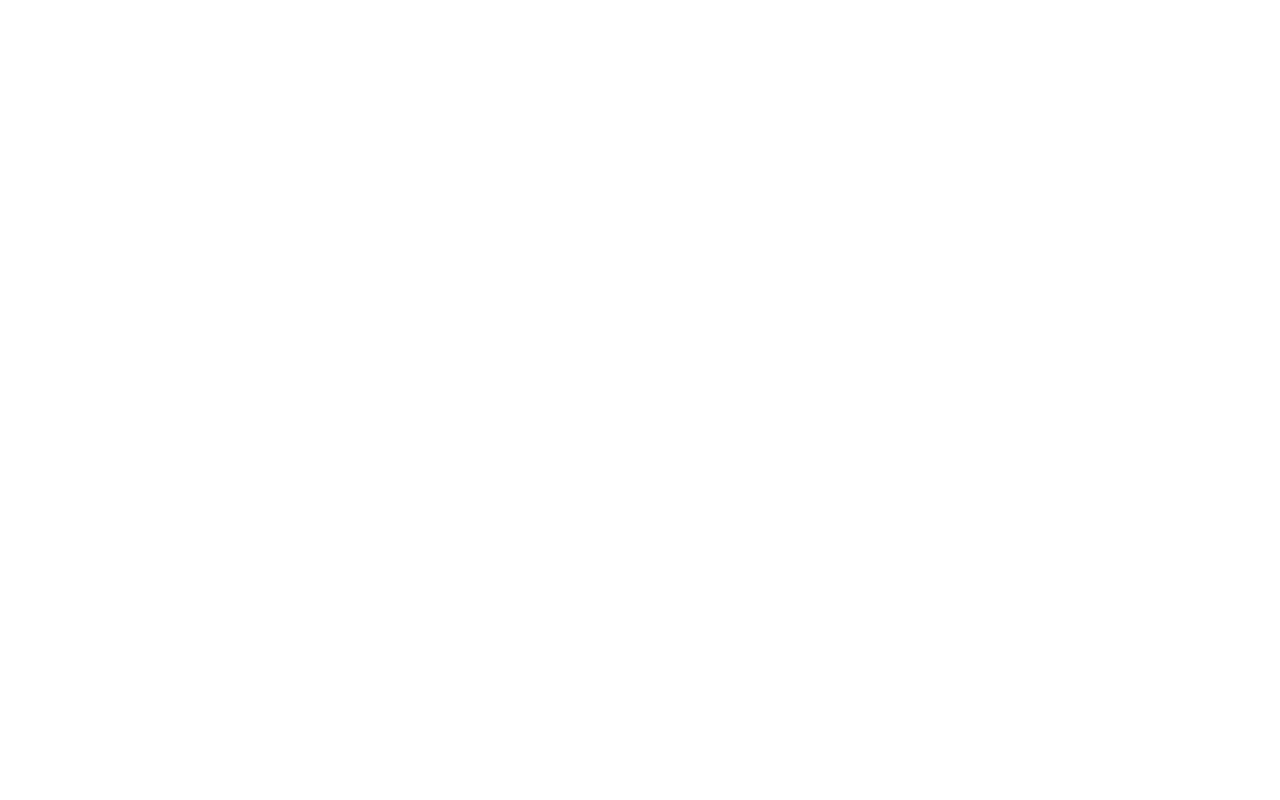
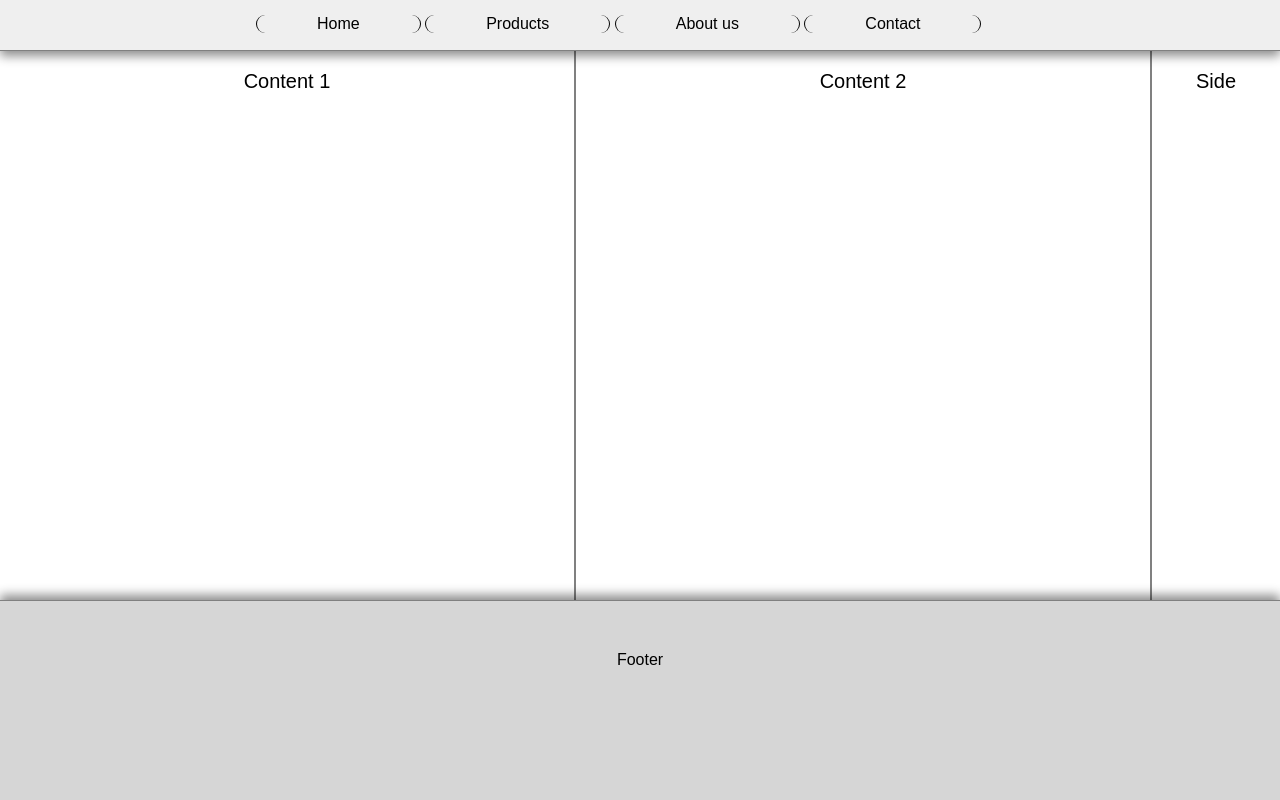
Before and after one commit to JoseLeonTM/html-css-exercises, a website: page 81/81.html in a window 1280 px wide. Drawn offline with Linux system fonts and the light colour scheme.

Commit message:
Finished exercise 81

```diff
--- a/81/81.html
+++ b/81/81.html
@@ -5,6 +5,23 @@
     <link rel="stylesheet" type="text/css" href="81.css"/>
 </head>
 <body>
-
+<header>
+    <nav>
+        <ul>
+            <li>Home</li>
+            <li>Products</li>
+            <li>About us</li>
+            <li>Contact</li>
+        </ul>
+    </nav>
+</header>
+<div id="content">
+    <section>Content 1</section>
+    <section>Content 2</section>
+    <aside>Side</aside>
+</div>
+<footer>
+Footer
+</footer>
 </body>
 </html>
--- a/81/81.scss
+++ b/81/81.scss
@@ -1,3 +1,70 @@
-body{
+html,body{
+  height:100%;
+  margin:0;
+  padding:0;
+  font-family: arial;
 
 }
+$gray: #d6d6d6;
+header{
+  height:50px;
+  border-bottom:1px solid gray;
+  position:absolute;
+  top:0;
+  width:100%;
+  background-color: #efefef;
+  box-shadow: 0 5px 10px rgba(0, 0, 0, 0.45);
+  nav{
+    width:60%;
+    margin:auto;
+    padding:15px 0;
+    ul{
+      list-style: none;
+      padding:0;
+      margin:0;
+      li{
+        cursor:pointer;
+        display:inline-block;
+        padding: 0 60px;
+        border-radius:10px;
+        border-right:1px solid black;
+        border-left:1px solid black;
+        &:hover{
+          background-color: $gray;
+        }
+      }
+    }
+  }
+}
+#content{
+  height:100%;
+  font-size:0;
+  section,aside{
+    box-sizing: border-box;
+    display: inline-block;
+    vertical-align: top;
+    padding:70px 20px;
+    height:100%;
+    text-align: center;
+    font-size:20px;
+  }
+  section{
+    width:45%;
+    border-right:2px solid gray;
+  }
+  aside{
+    width:10%;
+  }
+}
+footer{
+  height:200px;
+  width:100%;
+  box-sizing: border-box;
+  position:absolute;
+  text-align: center;
+  bottom:0;
+  padding:50px 0;
+  border-top: 1px solid gray;
+  box-shadow:0 -5px 10px rgba(0, 0, 0, 0.45);
+  background-color: $gray;
+}
```
Also changed, not shown: 81/81.css.
